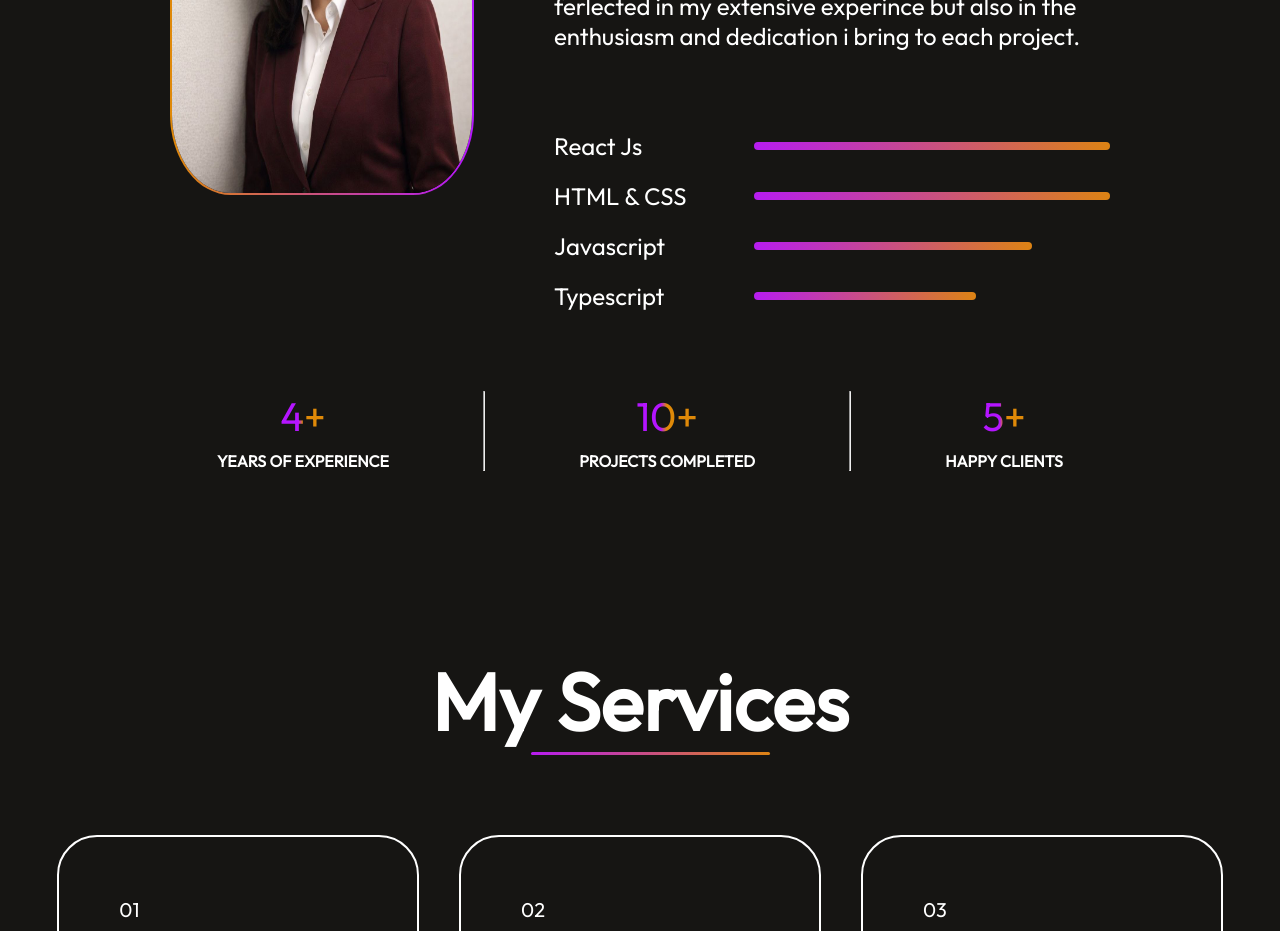
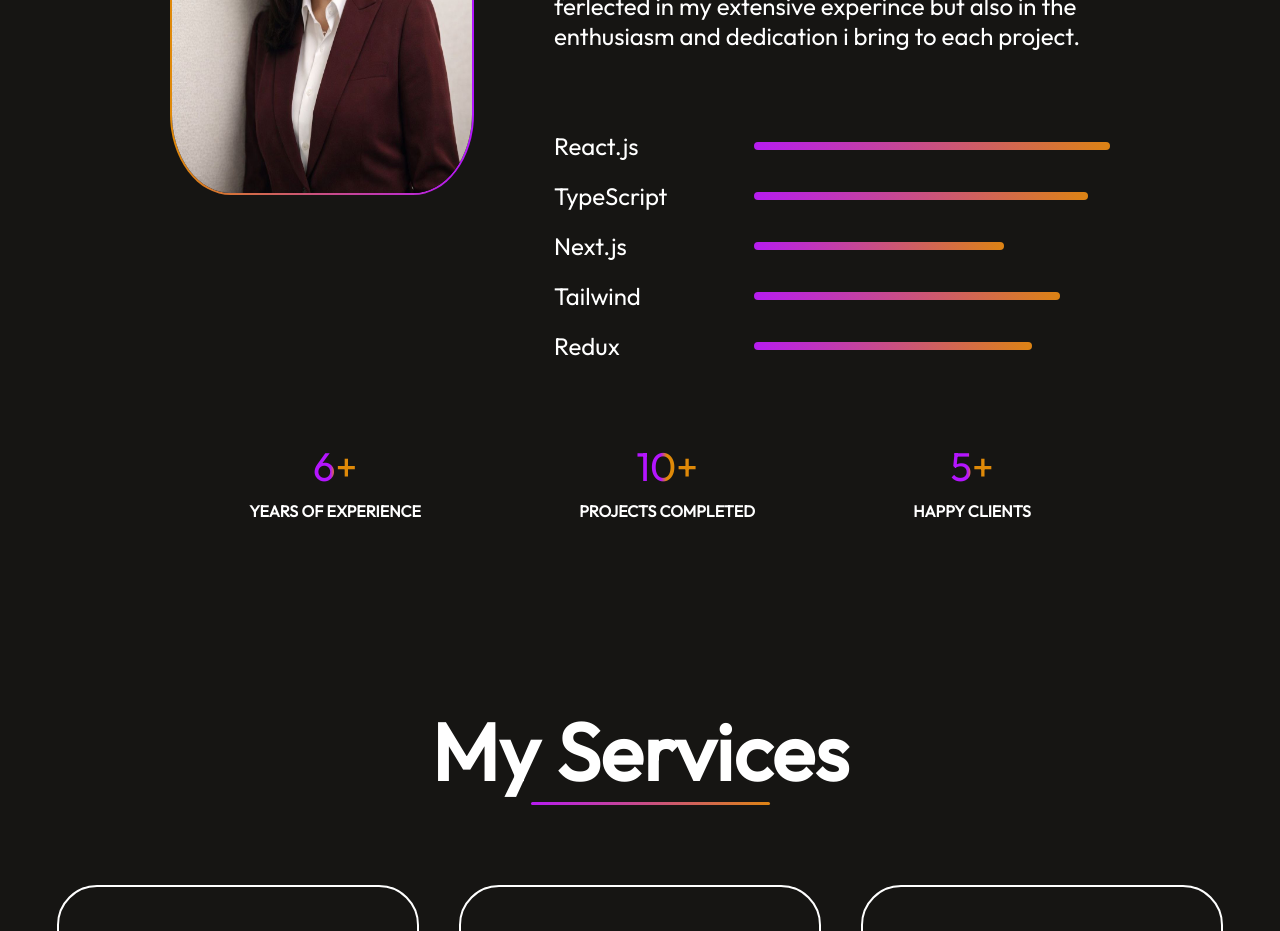
Before and after one commit to RoyaRastegar/my-portfolio-react, a React (Vite) app: page / in a window 1280 px wide. Shown: the part 1400-2331 px from the top of the page. Built offline with nearby package versions, Linux system fonts and the light colour scheme; the HTML template or start-up script is replaced by a standard one.

Commit message:
update about component

```diff
--- a/src/components/About/About.tsx
+++ b/src/components/About/About.tsx
@@ -1,19 +1,31 @@
-import porofile from "../../assets/me.jpg";
-import "./About.css";
+import porofile from '../../assets/me.jpg';
+import './About.css';
 
+export const skills = [
+  { name: 'React.js', width: '80%' },
+  { name: 'TypeScript', width: '60%' },
+  { name: 'Next.js', width: '45%' },
+  { name: 'Tailwind', width: '55%' },
+  { name: 'Redux', width: '50%' },
+];
+export const experience = [
+  { title: 'YEARS OF EXPERIENCE', value: '6+' },
+  { title: 'PROJECTS COMPLETED', value: '10+' },
+  { title: 'HAPPY CLIENTS', value: '5+' },
+];
 const About: React.FC = () => {
   return (
-    <div id="About" className="about">
-      <div className="about-title">
+    <div id='About' className='about'>
+      <div className='about-title'>
         <h1>About me</h1>
         <hr />
       </div>
-      <div className="about-sections">
-        <div className="section-left">
-          <img src={porofile} alt="Profile" />
+      <div className='about-sections'>
+        <div className='section-left'>
+          <img src={porofile} alt='Profile' />
         </div>
-        <div className="section-right">
-          <div className="about-para">
+        <div className='section-right'>
+          <div className='about-para'>
             <p>
               I&apos;m an experienced Frontend Developer with over a decade of
               professional expertise in the field. Throughout my career,I have
@@ -26,41 +38,23 @@ const About: React.FC = () => {
               bring to each project.
             </p>
           </div>
-          <div className="about-skills">
-            <div className="about-skill">
-              <p>React Js</p>
-              <hr style={{ width: "70%" }} />
-            </div>{" "}
-            <div className="about-skill">
-              <p>HTML & CSS</p>
-              <hr style={{ width: "80%" }} />
-            </div>{" "}
-            <div className="about-skill">
-              <p>Javascript</p>
-              <hr style={{ width: "50%" }} />
-            </div>
-            <div className="about-skill">
-              <p>Typescript</p>
-              <hr style={{ width: "40%" }} />
-            </div>
+          <div className='about-skills'>
+            {skills.map((item) => (
+              <div className='about-skill'>
+                <p>{item.name}</p>
+                <hr style={{ width: item.width }} />
+              </div>
+            ))}
           </div>
         </div>
       </div>
-      <div className="about-achievements">
-        <div className="about-achievement">
-          <h1>4+</h1>
-          <p>YEARS OF EXPERIENCE</p>
-        </div>
-        <hr />
-        <div className="about-achievement">
-          <h1>10+</h1>
-          <p>PROJECTS COMPLETED</p>
-        </div>
-        <hr />
-        <div className="about-achievement">
-          <h1>5+</h1>
-          <p>HAPPY CLIENTS</p>
-        </div>
+      <div className='about-achievements'>
+        {experience.map((item) => (
+          <div className='about-achievement'>
+            <h1>{item.value}</h1>
+            <p>{item.title}</p>
+          </div>
+        ))}
       </div>
     </div>
   );
```
